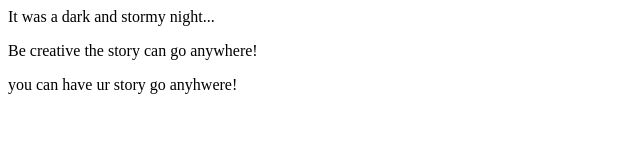
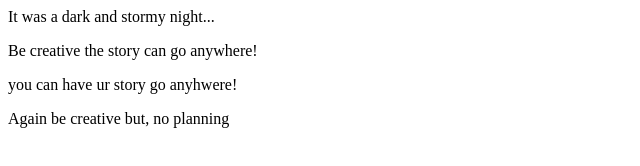
Before and after one commit to HarithaKaraturi/fireside-story, a plain HTML site: page index.html in a window 1280 px wide. Shown: the whole page, without its empty margins (0-640 px from the left). Drawn offline with Linux system fonts and the light colour scheme.

Commit message:
4th line added

```diff
--- a/index.html
+++ b/index.html
@@ -3,5 +3,6 @@
     <p>It was a dark and stormy night...</p>
     <p>Be creative the story can go anywhere!</p>
     <p>you can have ur story go anyhwere!</p>
+	<p>Again be creative but, no planning</p>
   </body>
 </html>
```
